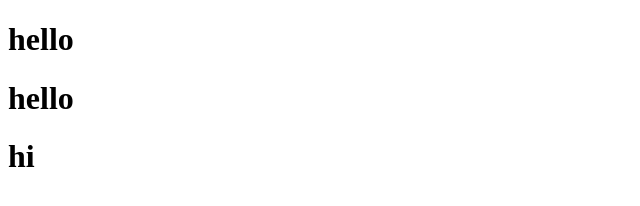
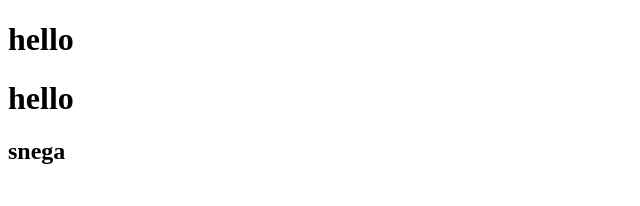
Before and after one commit to snegabanu/Snega-Banu, a plain HTML site: page index.html in a window 1280 px wide. Shown: the full height of the page, 0-640 px from the left. Drawn offline with Linux system fonts and the light colour scheme.

Commit message:
heading two added

```diff
--- a/index.html
+++ b/index.html
@@ -8,6 +8,6 @@
 <body>
     <h1>hello</h1>
     <h1>hello</h1>
-    <h1>hi</h1>
+    <h2>snega</h2>
 </body>
 </html>
```
